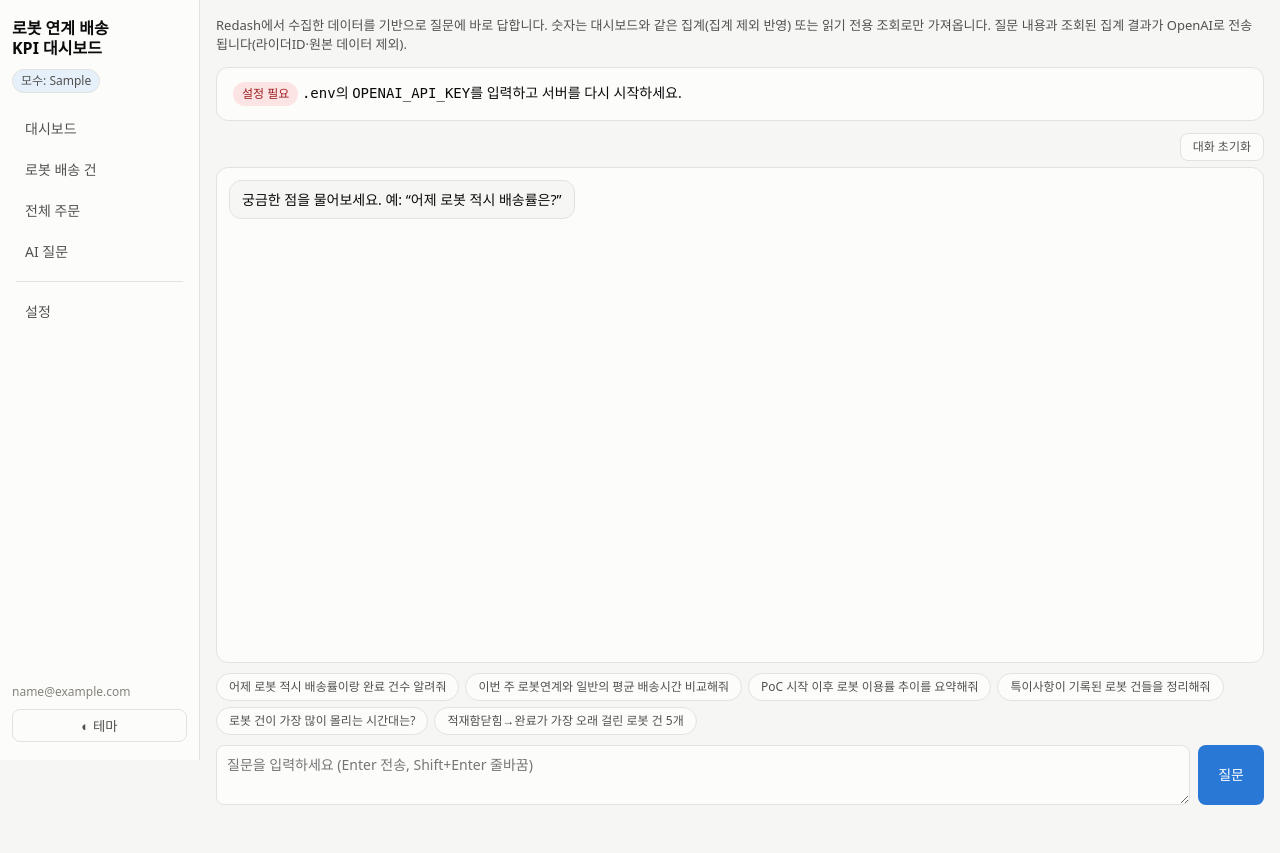
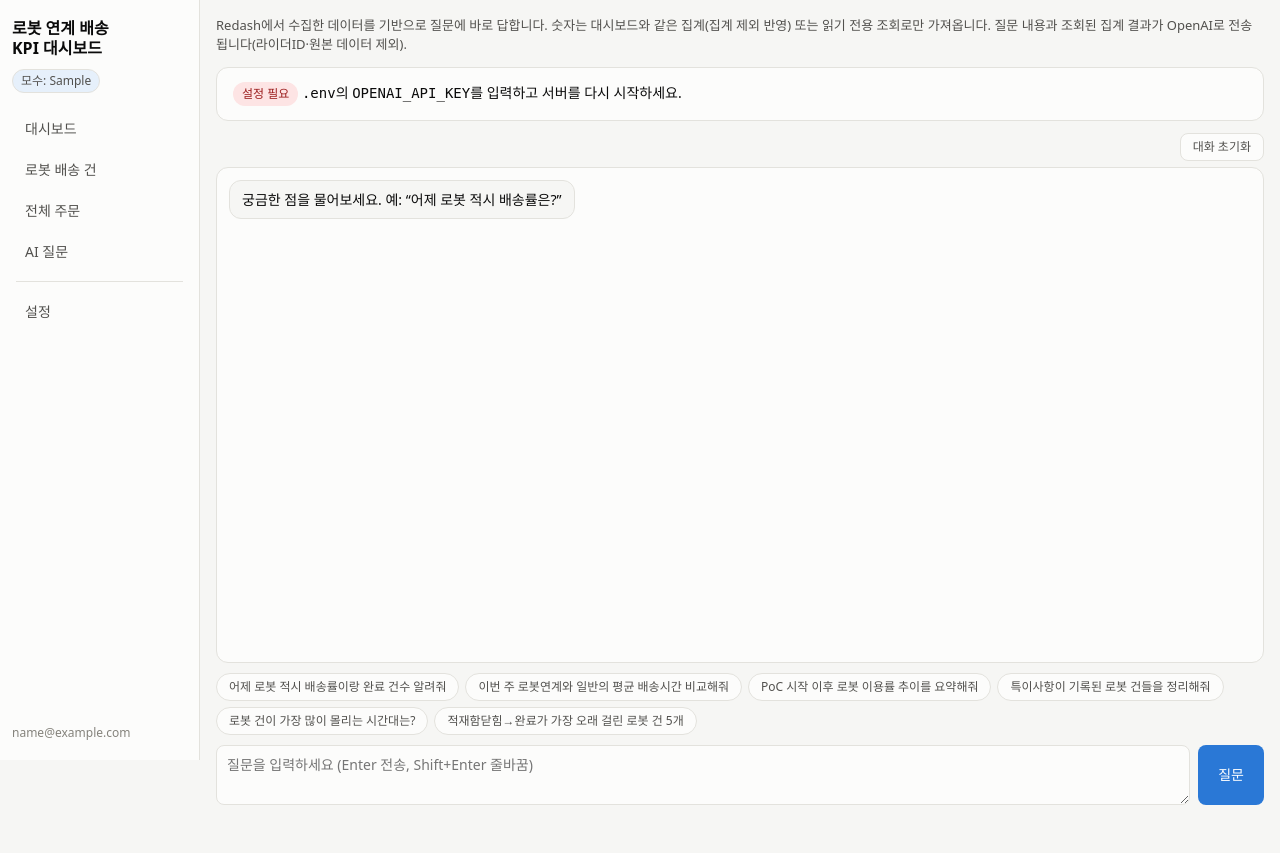
Before and after one commit to onjimin-arch/hillstate-pyrogo-dashboard, a FastAPI app: template app/templates/ask.html in a window 1280 px wide. Shown: the part 41-894 px from the top of the page. Run offline with FastAPI, Linux system fonts and the light colour scheme; the template is opened without the code that fills it: most values are stand-ins (such as "Sample title", 1, 10 or a date in 2020); parts of the project's set-up code (start-up, migrations or seed data) failed here and were passed over; some libraries are stand-ins or nearby versions.

Commit message:
테마 전환 버튼과 관련 스크립트 제거
Co-Authored-By: Claude Sonnet 5.5 <noreply@anthropic.com>

```diff
--- a/app/templates/base.html
+++ b/app/templates/base.html
@@ -10,9 +10,6 @@
 <meta name="description" content="힐스테이트 푸르지오 수원 로봇연계 배송 KPI">
 <meta property="og:description" content="힐스테이트 푸르지오 수원 로봇연계 배송 KPI">
 <link rel="stylesheet" href="/static/app.css">
-<script>
-  try { var t = localStorage.getItem("theme"); if (t) document.documentElement.dataset.theme = t; } catch (e) {}
-</script>
 <script src="/static/htmx.min.js"></script>
 </head>
 <body>
@@ -42,7 +39,6 @@
     </nav>
     <div class="side-foot">
       {% if me and me.email %}<div class="me" title="{{ me.email }}">{{ me.email }}</div>{% endif %}
-      <button class="theme" type="button" onclick="toggleTheme()" aria-label="테마 전환">◐ 테마</button>
     </div>
   </aside>
 <div class="wrap">
@@ -79,16 +75,6 @@
   {% block content %}{% endblock %}
 </div>
 </div>
-<script>
-  function toggleTheme() {
-    var cur = document.documentElement.dataset.theme ||
-      (matchMedia("(prefers-color-scheme: dark)").matches ? "dark" : "light");
-    var next = cur === "dark" ? "light" : "dark";
-    document.documentElement.dataset.theme = next;
-    try { localStorage.setItem("theme", next); } catch (e) {}
-    window.dispatchEvent(new Event("themechange"));
-  }
-</script>
 {% block scripts %}{% endblock %}
 </body>
 </html>
--- a/app/templates/dashboard.html
+++ b/app/templates/dashboard.html
@@ -258,7 +258,6 @@
     options: Object.assign({}, baseOpt, { plugins: { legend: { display: false } },
       scales: { y: { beginAtZero: true, title: { display: true, text: '%' } }, x: { grid: { display: false } } } })
   });
-  window.addEventListener('themechange', function () { location.reload(); });
 })();
 </script>
 {% endblock %}
```
